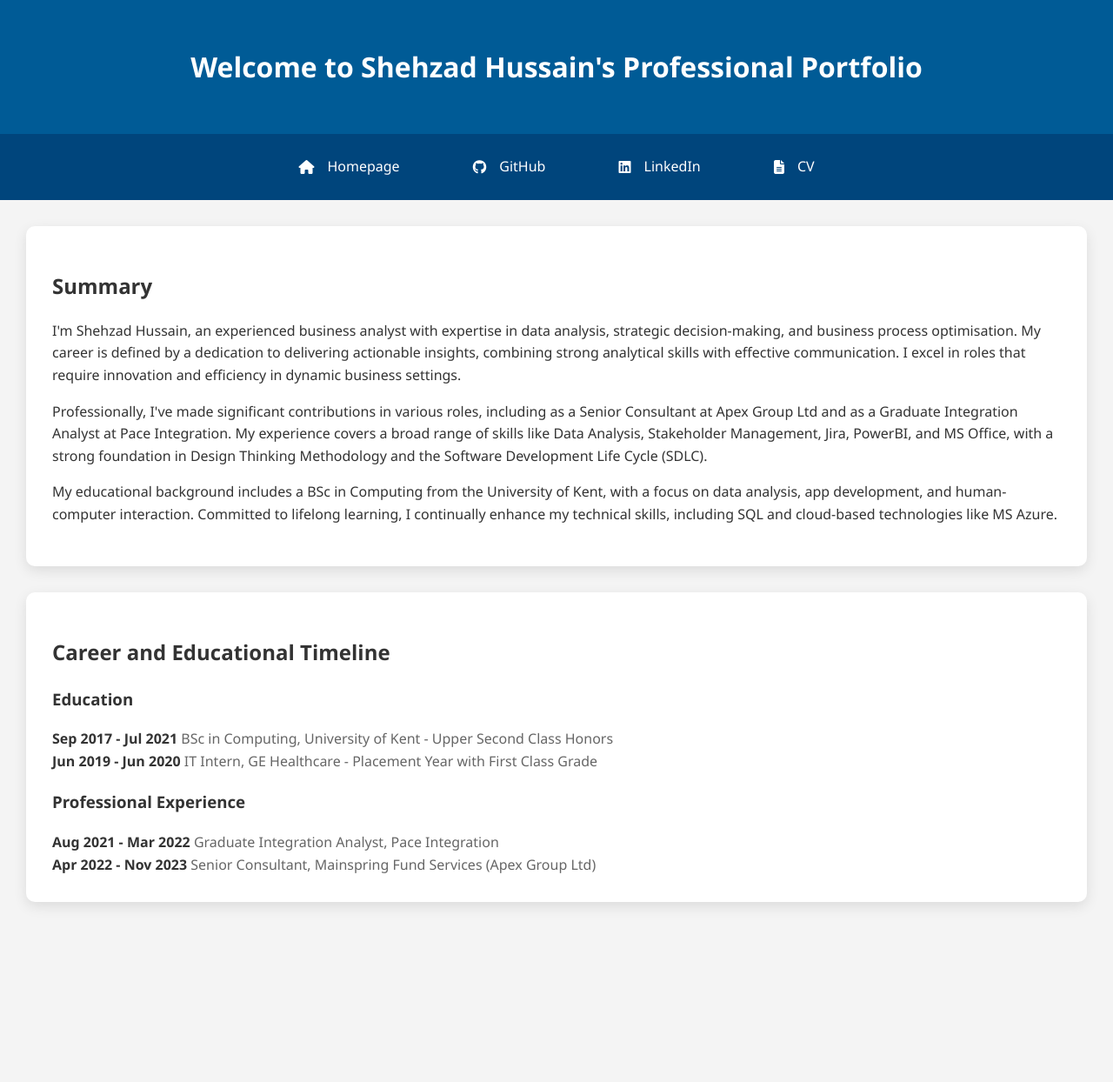
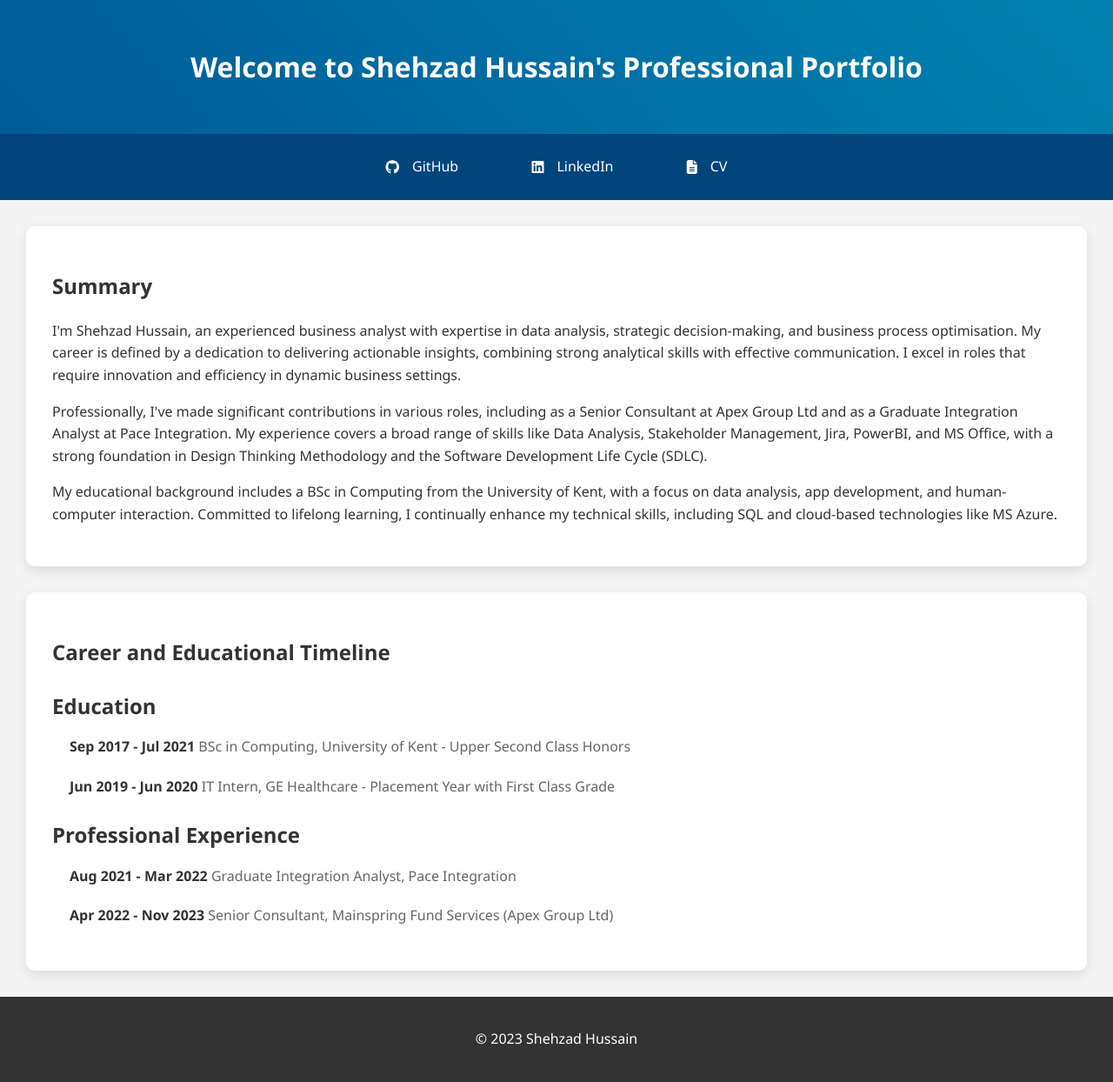
Before and after one commit to shehzad7714/Shehzad, a plain HTML site: page index.htm in a window 1280 px wide. Shown: the whole page at 87% size. Before the commit the page ends 1067 px from the top, so only its background shows below. Drawn offline with Linux system fonts and the light colour scheme.

Commit message:
New CSS change and also removed the Homepage button as there was no use.

```diff
--- a/index.htm
+++ b/index.htm
@@ -13,13 +13,12 @@
     </header>
 
     <nav>
-        <a href="index.html"><i class="fas fa-home"></i> Homepage</a>
         <a href="https://github.com/shehzad7714" target="_blank"><i class="fab fa-github"></i> GitHub</a>
         <a href="https://www.linkedin.com/in/shehzad7714/" target="_blank"><i class="fab fa-linkedin"></i> LinkedIn</a>
         <a href="Shehzad Hussain CV.pdf" target="_blank"><i class="fas fa-file-alt"></i> CV</a>
     </nav>
 
-    <section id="summary">
+        <section id="summary">
         <h2>Summary</h2>
         <p>I'm Shehzad Hussain, an experienced business analyst with expertise in data analysis, strategic decision-making, and business process optimisation. My career is defined by a dedication to delivering actionable insights, combining strong analytical skills with effective communication. I excel in roles that require innovation and efficiency in dynamic business settings.</p>
 
@@ -52,10 +51,9 @@
             </div>
         </div>
     </section>
-   <!--
-   <footer>
+
+    <footer>
         <p>© 2023 Shehzad Hussain</p>
-   </footer>
-   -->
+    </footer>
 </body>
 </html>
--- a/style.css
+++ b/style.css
@@ -8,7 +8,7 @@ body {
 }
 
 header {
-    background-color: #005b96;
+    background: linear-gradient(45deg, #005b96, #0083b0);
     color: white;
     text-align: center;
     padding: 30px 0;
@@ -25,7 +25,7 @@ nav a {
     text-decoration: none;
     padding: 10px 25px;
     margin: 0 15px;
-    transition: background-color 0.3s ease;
+    transition: background-color 0.3s ease, transform 0.3s ease;
     display: inline-flex;
     align-items: center;
 }
@@ -36,6 +36,7 @@ nav a i {
 
 nav a:hover {
     background-color: #006bb3;
+    transform: translateY(-3px);
 }
 
 section {
@@ -44,31 +45,28 @@ section {
     background-color: white;
     border-radius: 10px;
     box-shadow: 0 5px 15px rgba(0,0,0,0.1);
+    transition: transform 0.3s ease;
 }
 
-.timeline-horizontal {
-    display: flex;
-    justify-content: space-around;
-    align-items: center;
-    padding: 20px;
-    overflow-x: auto;
+section:hover {
+    transform: translateY(-5px);
 }
 
-.checkpoint-horizontal {
-    display: flex;
-    flex-direction: column;
-    align-items: center;
-    text-align: center;
-    margin: 10px;
+.timeline {
+    padding-left: 0;
+    list-style: none;
 }
 
-.checkpoint-horizontal::before {
-    content: '';
-    width: 10px;
-    height: 10px;
-    border-radius: 50%;
-    background-color: #005b96;
-    margin-bottom: 5px;
+.checkpoint {
+    position: relative;
+    margin-bottom: 20px;
+    padding-left: 20px;
+}
+
+.timeline-header {
+    font-size: 1.5em;
+    margin-bottom: 15px;
+    color: #333;
 }
 
 .date {
@@ -79,3 +77,10 @@ section {
 .event {
     color: #666;
 }
+
+footer {
+    text-align: center;
+    padding: 20px;
+    background-color: #333;
+    color: white;
+}
```
